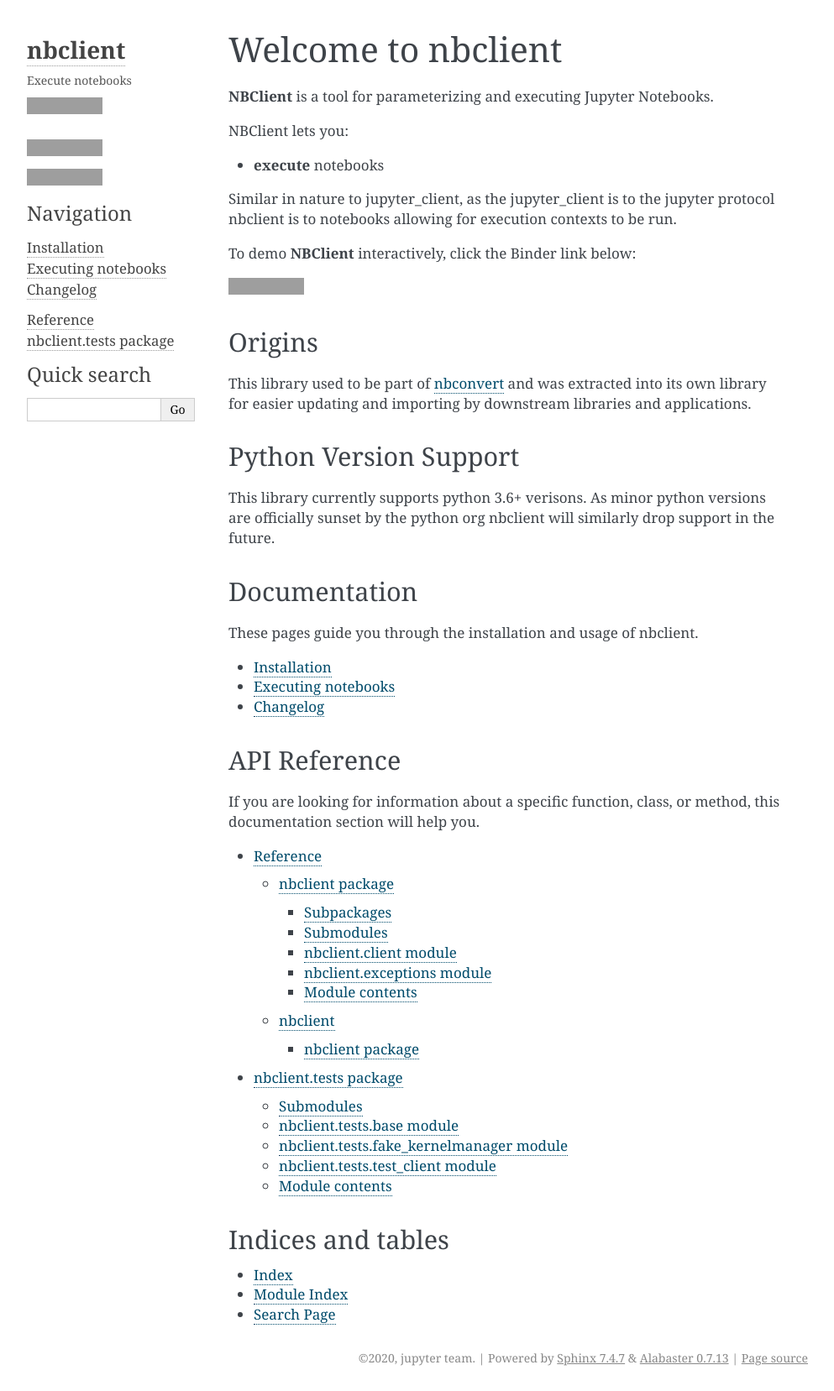
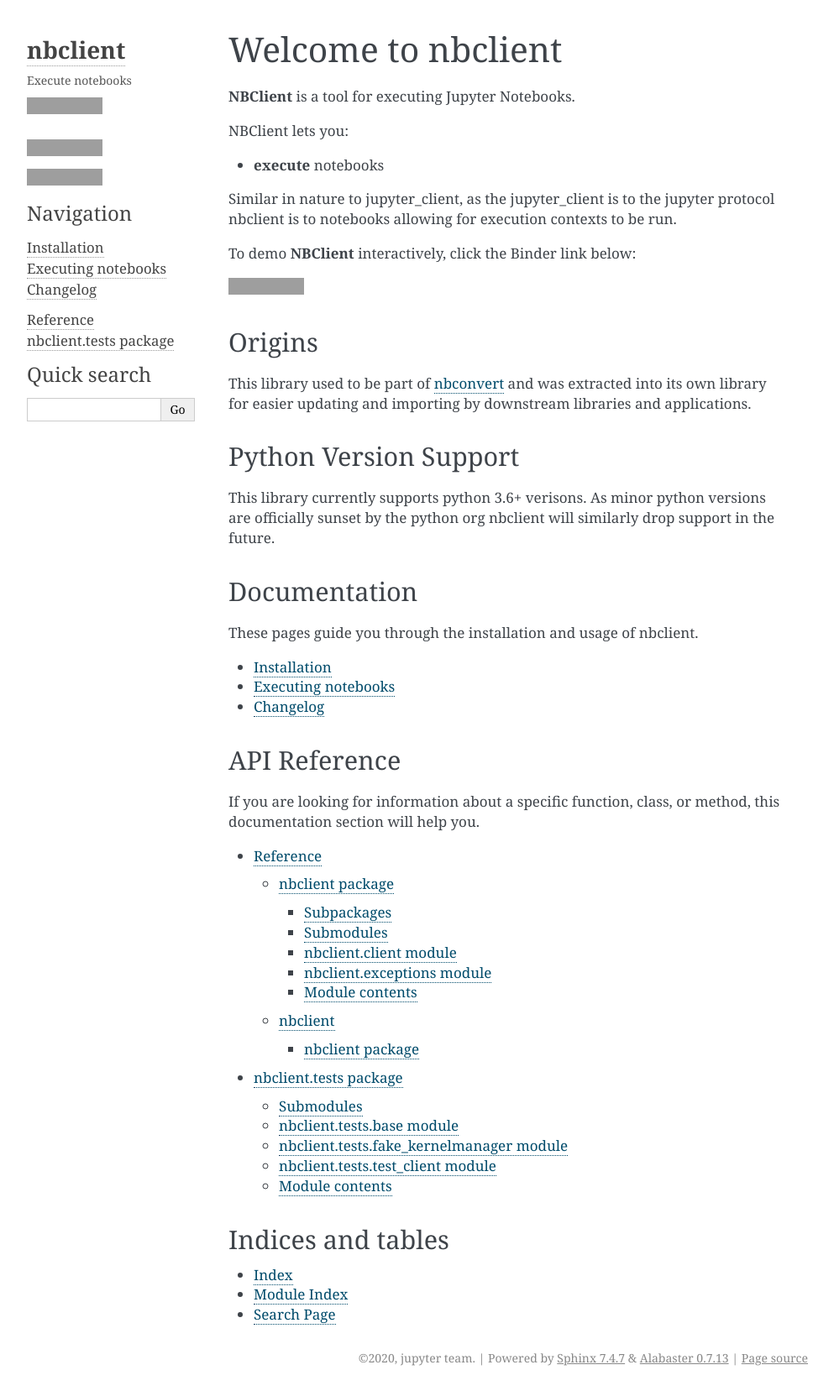
Before and after one commit to jupyter/nbclient, a Sphinx documentation site: the page built from docs/index.rst, in a window 1280 px wide. Shown: the whole page at 84% size, without its empty margins (148-1141 px from the left). Built offline with Sphinx 7.4.7, drawn with Linux system fonts in a browser that asks for light colours; grey boxes are pictures that could not be loaded.

Commit message:
fix nbclient description in docs

```diff
--- a/docs/index.rst
+++ b/docs/index.rst
@@ -1,7 +1,7 @@
 Welcome to nbclient
 ===================
 
-**NBClient** is a tool for parameterizing and executing Jupyter Notebooks.
+**NBClient** is a tool for executing Jupyter Notebooks.
 
 NBClient lets you:
 
```
Also changed, not shown: README.md (+1 -1 lines).
